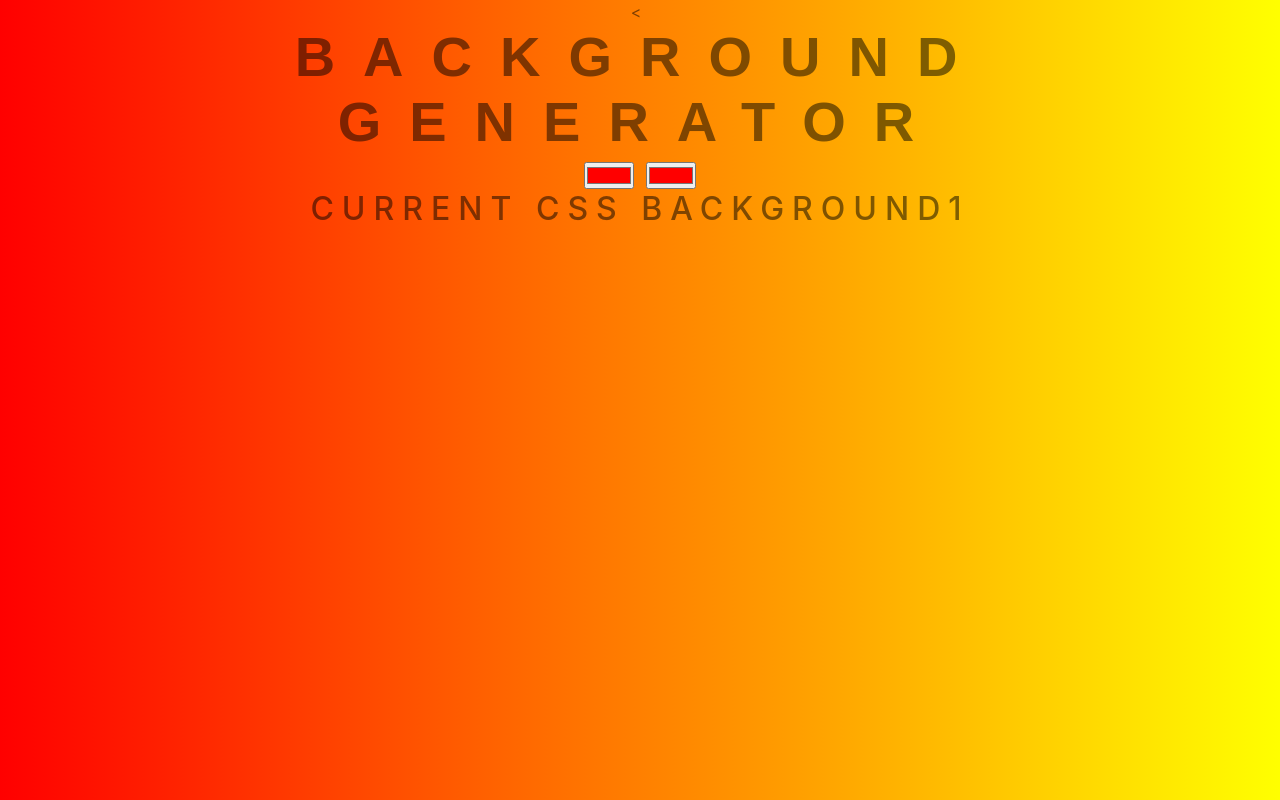
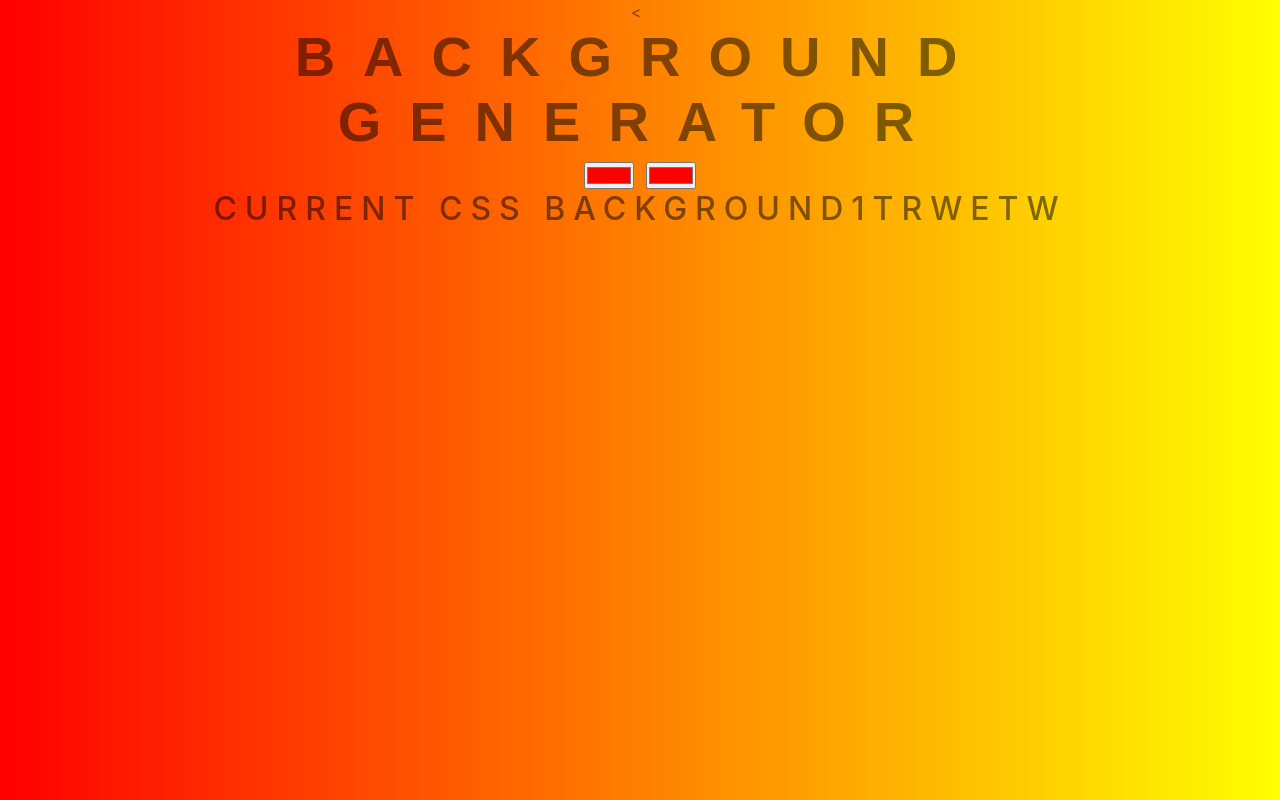
Before and after one commit to MarkoStevanovic993/background, a plain HTML site: page index.html in a window 1280 px wide. Drawn offline with nearby package versions, Linux system fonts and the light colour scheme; files that its build step writes are made by us from their sources.

Commit message:
still changing

```diff
--- a/index.html
+++ b/index.html
@@ -10,7 +10,7 @@
    <<h1>Background Generator</h1>
    <input type="color" name="color" value="#FF0000" id="color1">
    <input type="color" name="color" value="#FF0000" id="color2">
-   <h2>Current CSS background1</h2>
+   <h2>Current CSS background1trwetw</h2>
    <h3 id="back"></h3>
 
     <script src="java.js"></script>
```
